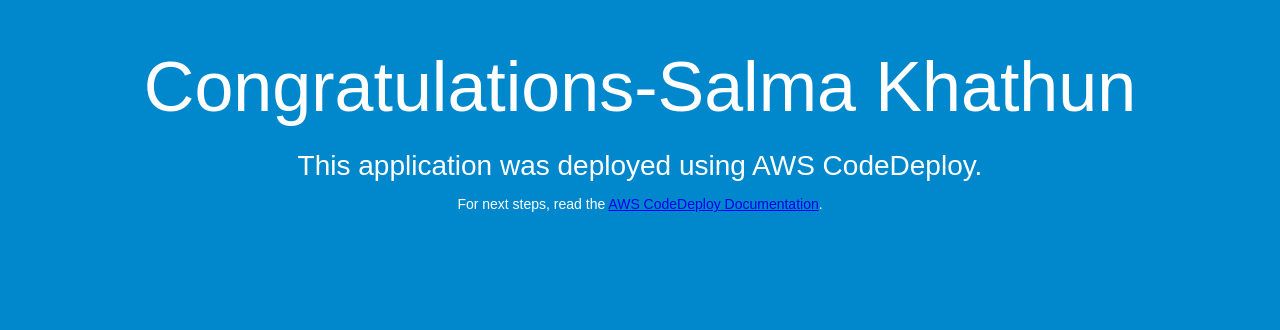
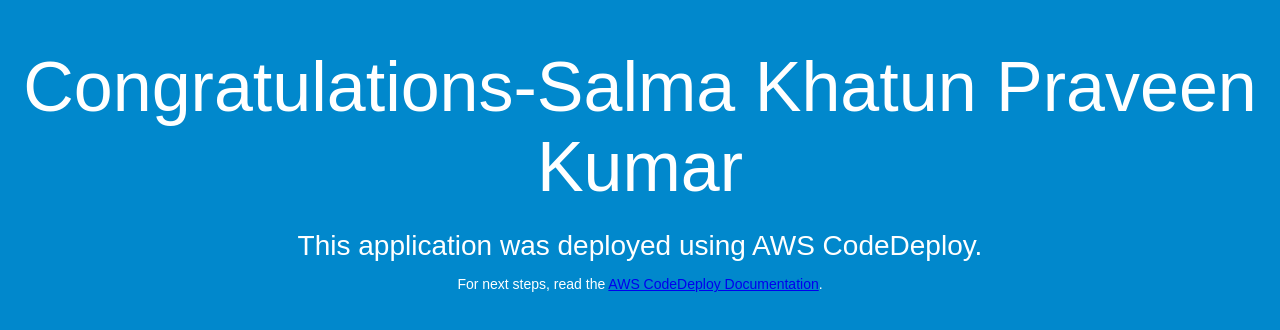
Before and after one commit to praveen-Eunimart/Sample-Demo-Code, a plain HTML site: page index.html in a window 1280 px wide. Drawn offline with Linux system fonts and the light colour scheme.

Commit message:
3rd commit

```diff
--- a/index.html
+++ b/index.html
@@ -26,7 +26,7 @@
 </head>
 <body>
   <div align="center">
-    <h1>Congratulations-Salma Khathun</h1>
+    <h1>Congratulations-Salma Khatun Praveen Kumar</h1>
     <h2>This application was deployed using AWS CodeDeploy.</h2>
     <p>For next steps, read the <a href="http://aws.amazon.com/documentation/codedeploy">AWS CodeDeploy Documentation</a>.</p>
   </div>
```
